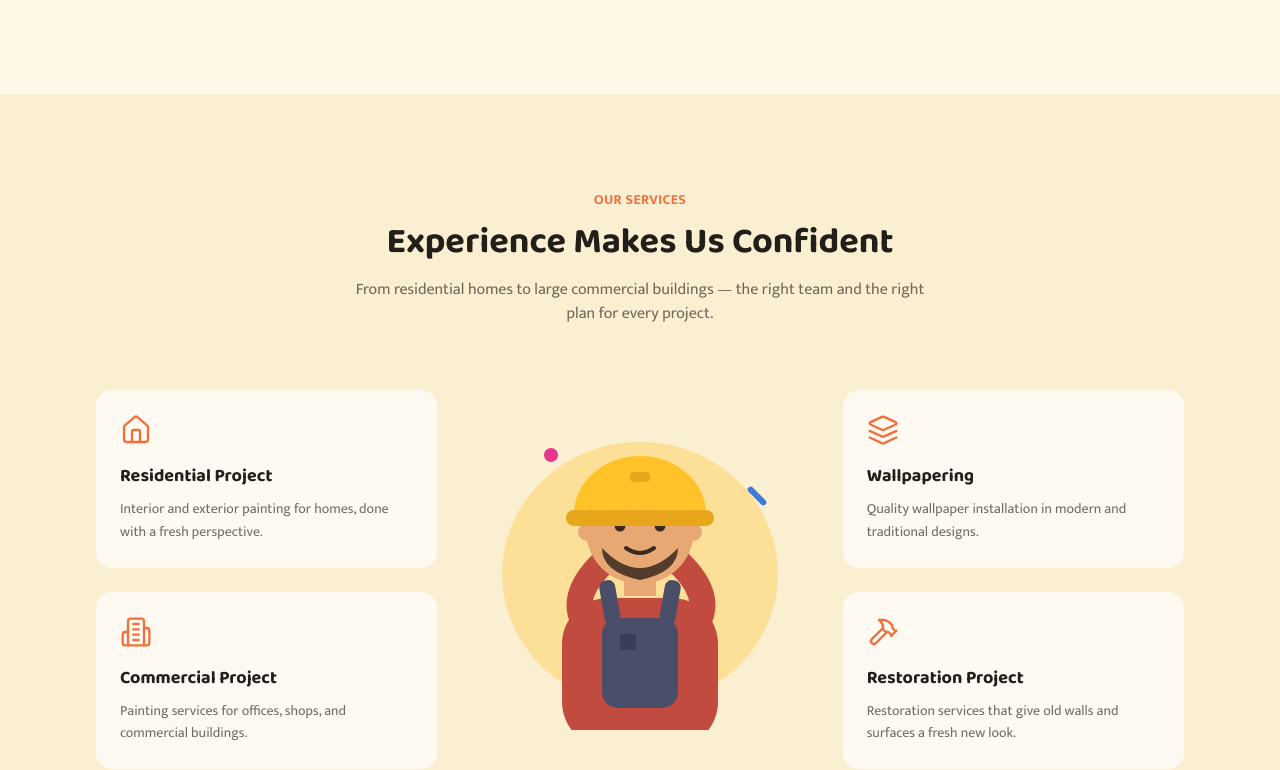
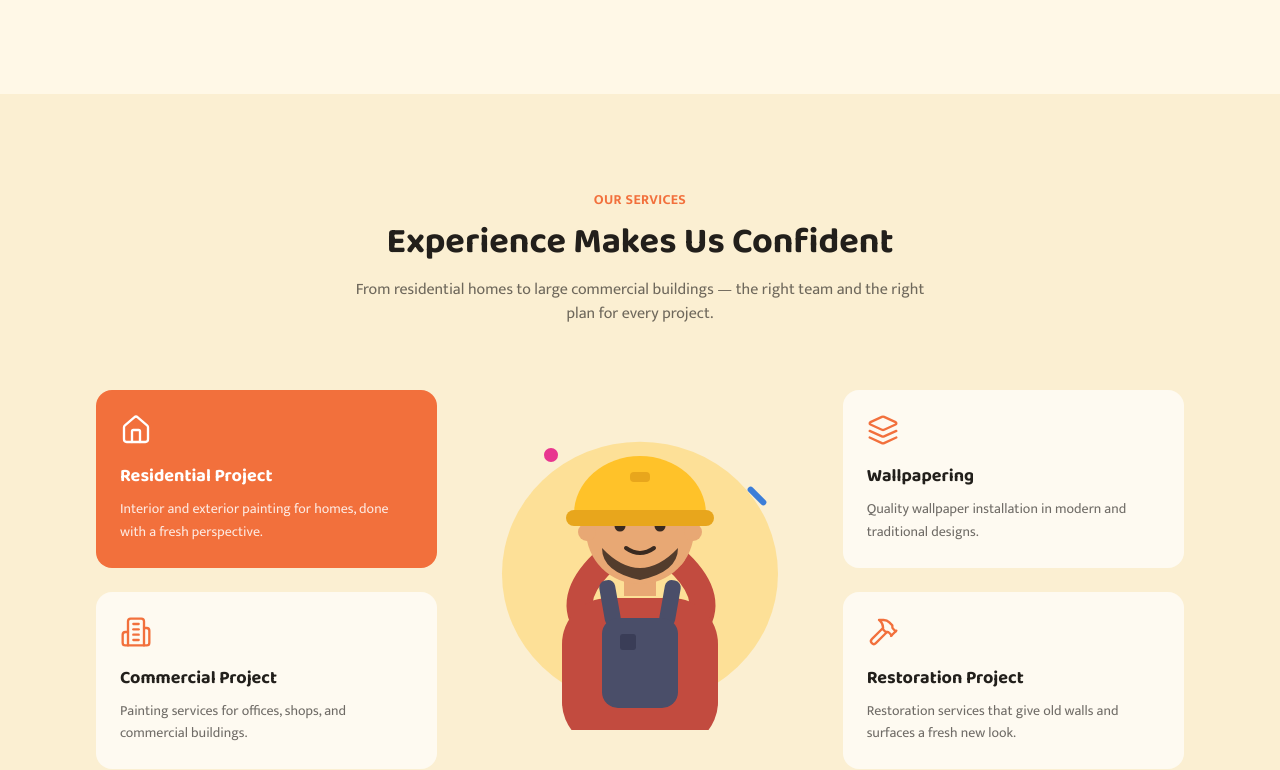
Before and after one commit to Dinesh9418/shreesangmeshwarpainters, a React (Vite) app: page / in a window 1280 px wide. Shown: the part 1073-1843 px from the top of the page. Built offline with nearby package versions, Linux system fonts and the light colour scheme.

Commit message:
did some changes in services

```diff
--- a/src/components/Services.jsx
+++ b/src/components/Services.jsx
@@ -1,15 +1,22 @@
-import { motion } from 'framer-motion'
-import { useNavigate } from 'react-router-dom'
-import { Home, Building2, Layers, Hammer } from 'lucide-react'
-import { useLanguage } from '../context/LanguageContext.jsx'
-import IllustrationBlob from './IllustrationBlob.jsx'
+import { motion } from "framer-motion";
+import { Home, Building2, Layers, Hammer } from "lucide-react";
+import { useLanguage } from "../context/LanguageContext.jsx";
+import IllustrationBlob from "./IllustrationBlob.jsx";
 
-const icons = [Home, Building2, Layers, Hammer]
+const icons = [Home, Building2, Layers, Hammer];
 
 export default function Services() {
-  const { t } = useLanguage()
-  const svcT = t.services
+  const { t } = useLanguage();
+  const svcT = t.services;
+  // const getpopUp = () => {
+  //   alert("This is a placeholder for the pop-up functionality.");
+  // };
   return (
+    <div
+      onClick={(e) => {
+        Work.jsx;
+      }}
+    >
       <section id="services" className="bg-creamdeep py-24">
         <div className="mx-auto max-w-6xl px-5 sm:px-8">
           <div className="mx-auto max-w-xl text-center">
@@ -40,45 +47,56 @@ export default function Services() {
               ))}
             </div>
 
-          <IllustrationBlob pose="shout" size={300} dashes={['pink', 'blue']} />
+            <IllustrationBlob
+              pose="shout"
+              size={300}
+              dashes={["pink", "blue"]}
+            />
 
             <div className="grid grid-cols-1 gap-6 sm:grid-cols-2 lg:grid-cols-1">
               {svcT.items.slice(2, 4).map((s, i) => (
-              <ServiceCard key={s.title} item={s} Icon={icons[i + 2]} index={i + 2} />
+                <ServiceCard
+                  key={s.title}
+                  item={s}
+                  Icon={icons[i + 2]}
+                  index={i + 2}
+                />
               ))}
             </div>
           </div>
         </div>
       </section>
-  )
+    </div>
+  );
 }
 
 function ServiceCard({ item, Icon, index }) {
-  const navigate = useNavigate()
-
-  function handleClick() {
-    if (item.slug) navigate(`/services/${item.slug}`)
-  }
-
   return (
     <motion.div
       initial={{ opacity: 0, y: 24 }}
       whileInView={{ opacity: 1, y: 0 }}
-      viewport={{ once: true, margin: '-40px' }}
+      viewport={{ once: true, margin: "-40px" }}
       transition={{ duration: 0.45, delay: index * 0.08 }}
-      onClick={handleClick}
-      role={item.slug ? 'button' : undefined}
-      tabIndex={item.slug ? 0 : undefined}
-      onKeyDown={(e) => {
-        if (item.slug && (e.key === 'Enter' || e.key === ' ')) handleClick()
-      }}
-      className="group cursor-pointer rounded-2xl bg-white/70 p-6 text-ink transition-colors duration-300 hover:bg-orange hover:text-white"
+      // className={`rounded-2xl p-6 ${
+      //   item.featured ? 'bg-orange text-white' : 'bg-white/70 text-ink'
+      // }`}
+
+      className={`group rounded-2xl p-6 transition-colors duration-300 ${
+        item.featured
+          ? "bg-orange text-white"
+          : "bg-white/70 text-ink hover:bg-orange hover:text-white"
+      }`}
     >
-      <Icon className="h-8 w-8 text-orange transition-colors duration-300 group-hover:text-white" strokeWidth={1.75} />
+      <Icon
+        className={`h-8 w-8 ${item.featured ? "text-white" : "text-orange"}`}
+        strokeWidth={1.75}
+      />
       <h3 className="mt-4 font-display text-lg font-bold">{item.title}</h3>
-      <p className="mt-2 text-sm leading-relaxed text-ink/65 transition-colors duration-300 group-hover:text-white/85">
+      <p
+        className={`mt-2 text-sm leading-relaxed ${item.featured ? "text-white/85" : "text-ink/65"}`}
+      >
         {item.body}
       </p>
     </motion.div>
-  )
+  );
 }
```
Lines whose indentation alone changed are shown as unchanged.
